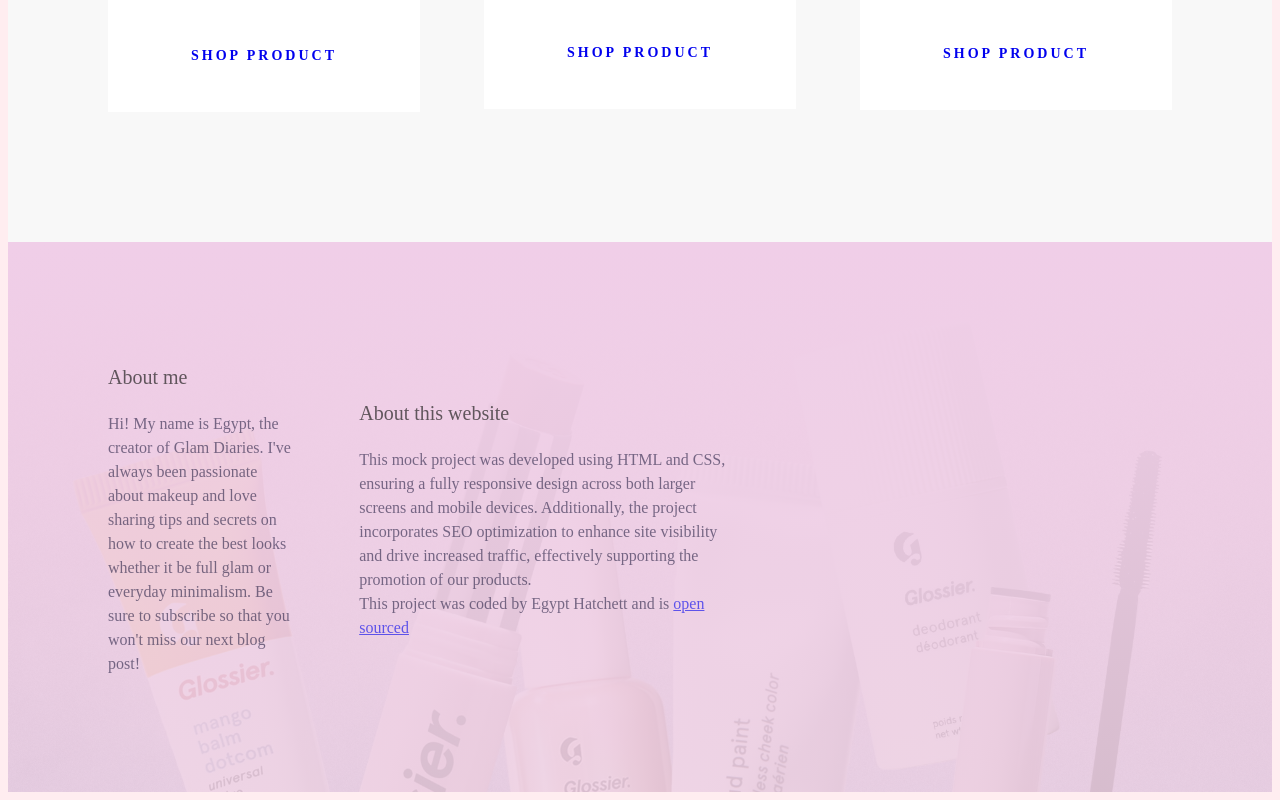
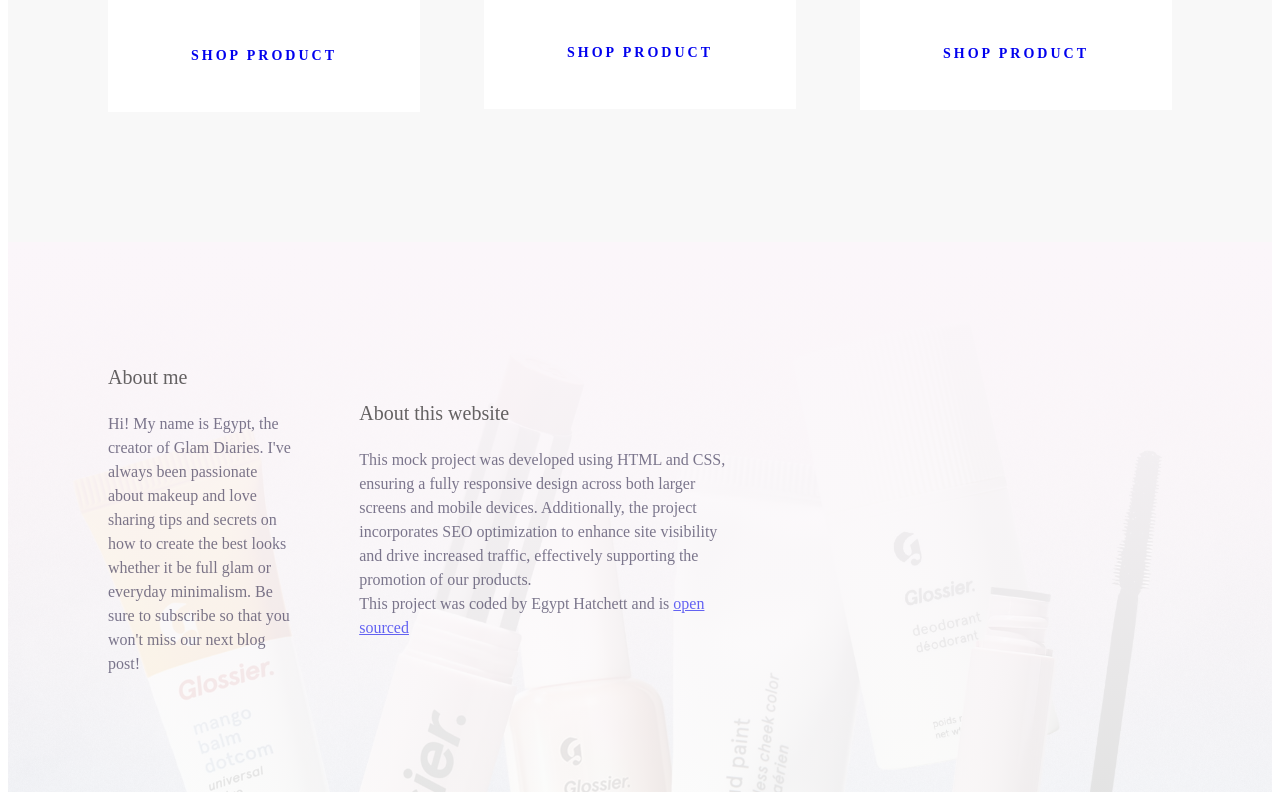
Before and after one commit to ehatche1/glossier-blog-post, a plain HTML site: page index.html in a window 1280 px wide. Shown: the part 3435-4235 px from the top of the page. Drawn offline with Linux system fonts and the light colour scheme.

Commit message:
changed background color of the body

```diff
--- a/src/index.css
+++ b/src/index.css
@@ -1,7 +1,7 @@
-/* Existing CSS */
+
 body {
     font-family: playfair;
-    background: rgb(255, 237, 240);
+    background: white
   }
 
   .container {
@@ -156,8 +156,8 @@ body {
   footer {
     color: rgb(37, 35, 35);
     background-image: linear-gradient(
-        rgb(240, 206, 232),
-        rgba(238, 209, 228, 0.9)
+        rgb(251, 246, 250),
+        rgba(252, 252, 252, 0.9)
       ),
       url("./images/header.avif");
     background-repeat: no-repeat;
```
